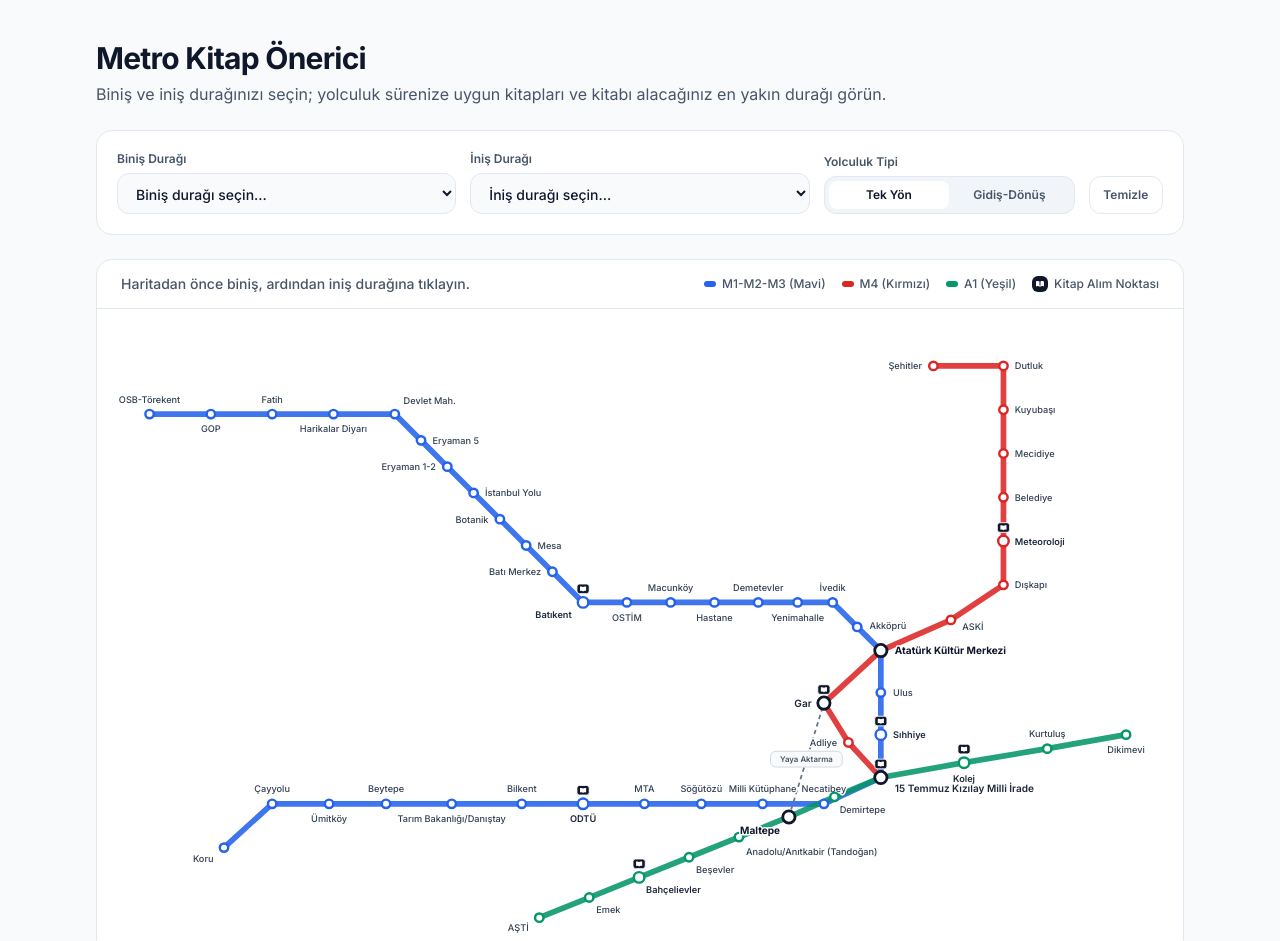
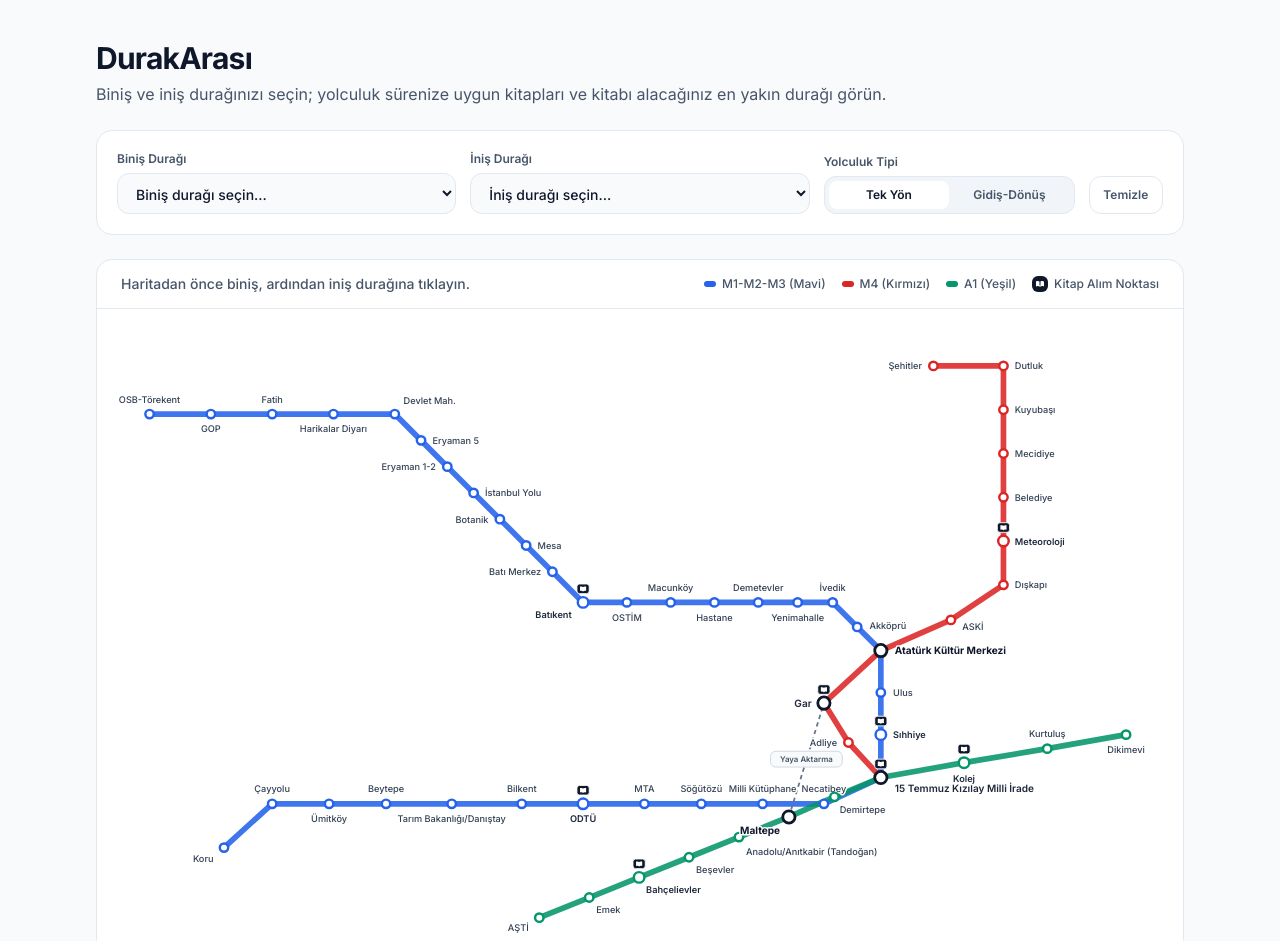
Before and after one commit to asalihakarsli/DurakArasi, a plain HTML site: page index.html in a window 1280 px wide. Shown: the top 941 px of the page. Drawn offline with nearby package versions, Linux system fonts and the light colour scheme.

Commit message:
index.html

```diff
--- a/index.html
+++ b/index.html
@@ -108,7 +108,7 @@
     <!-- Sade Başlık -->
     <header class="space-y-1.5">
       <h1 class="text-2xl sm:text-3xl font-bold tracking-tight text-slate-900">
-        Metro Kitap Önerici
+        DurakArası
       </h1>
       <p class="text-sm sm:text-base text-slate-600">
         Biniş ve iniş durağınızı seçin; yolculuk sürenize uygun kitapları ve kitabı alacağınız en yakın durağı görün.
```
